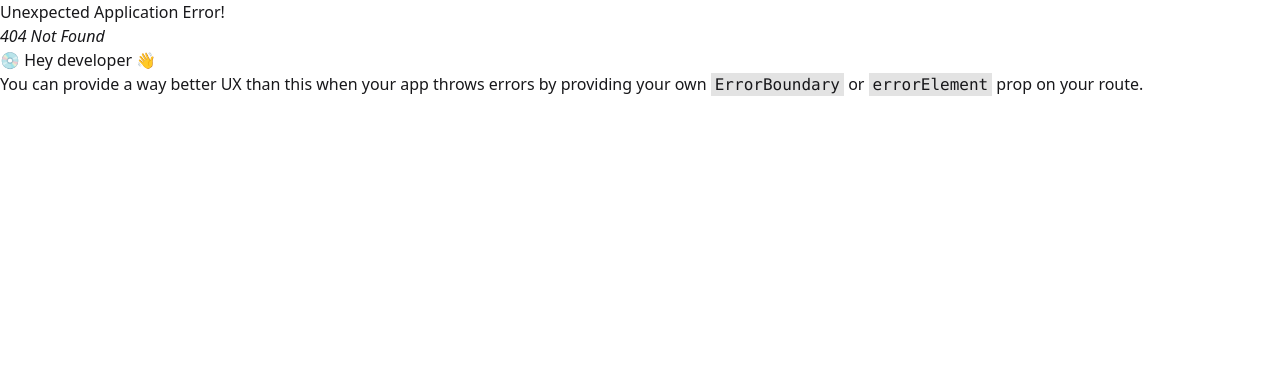
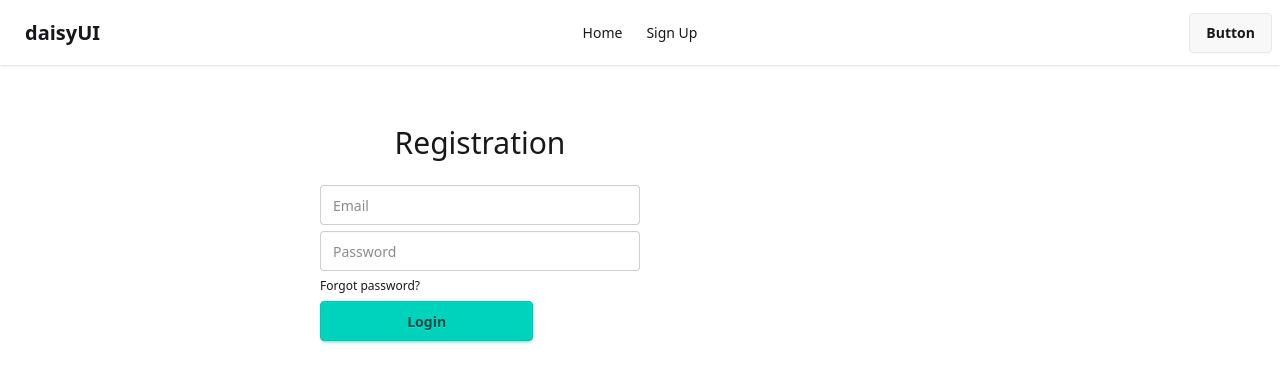
Before and after one commit to anujpaul27/React, a React (Vite) app: page /SignUp in a window 1280 px wide. Before the commit this address had no page. Shown: the top 382 px of the page. Built offline with nearby package versions, Linux system fonts and the light colour scheme.

Commit message:
create user using registration form

```diff
--- a/src/Component/Header.jsx
+++ b/src/Component/Header.jsx
@@ -1,11 +1,51 @@
-import React from 'react';
+import React from "react";
+import { NavLink } from "react-router-dom";
 
 const Header = () => {
-    return (
-        <div>
-            <h1>This is a header section as well </h1>
+    const links = <>
+        <li> <NavLink to={'/'}> Home</NavLink>  </li>
+        <li> <NavLink to={'SignUp'}> Sign Up</NavLink> </li>
+        </>
+  return (
+    <div className="navbar bg-base-100 shadow-sm">
+      <div className="navbar-start">
+        <div className="dropdown">
+          <div tabIndex={0} role="button" className="btn btn-ghost lg:hidden">
+            <svg
+              xmlns="http://www.w3.org/2000/svg"
+              className="h-5 w-5"
+              fill="none"
+              viewBox="0 0 24 24"
+              stroke="currentColor"
+            >
+              {" "}
+              <path
+                strokeLinecap="round"
+                strokeLinejoin="round"
+                strokeWidth="2"
+                d="M4 6h16M4 12h8m-8 6h16"
+              />{" "}
+            </svg>
+          </div>
+          <ul
+            tabIndex="-1"
+            className="menu menu-sm dropdown-content bg-base-100 rounded-box z-1 mt-3 w-52 p-2 shadow"
+          >
+            {links}
+          </ul>
         </div>
-    );
+        <a className="btn btn-ghost text-xl">daisyUI</a>
+      </div>
+      <div className="navbar-center hidden lg:flex">
+        <ul className="menu menu-horizontal px-1">
+          {links}
+        </ul>
+      </div>
+      <div className="navbar-end">
+        <a className="btn">Button</a>
+      </div>
+    </div>
+  );
 };
 
 export default Header;
--- a/src/Component/Login.jsx
+++ b/src/Component/Login.jsx
@@ -1,73 +1,81 @@
-import { GithubAuthProvider, GoogleAuthProvider, signInWithPopup, signOut } from "firebase/auth";
+import {
+  GithubAuthProvider,
+  GoogleAuthProvider,
+  signInWithPopup,
+  signOut,
+} from "firebase/auth";
 import auth from "../FireBase/firebase_init";
 import { useState } from "react";
 
 const Login = () => {
-    const [user, setUser] = useState(null)
+  const [user, setUser] = useState(null);
   const provider = new GoogleAuthProvider();
   const githubProvider = new GithubAuthProvider();
-    const [githubUser, setgithubUser] = useState(null)
+  const [githubUser, setgithubUser] = useState(null);
 
-    const handleLogin = ()=>
-    {
-       signInWithPopup(auth,provider)
-       .then(result=>{
+  const handleLogin = () => {
+    signInWithPopup(auth, provider)
+      .then((result) => {
         setUser(result.user);
       })
-       .catch(error=>{
-        console.log('Error message: ',error);
-        setUser(null)
+      .catch((error) => {
+        console.log("Error message: ", error);
+        setUser(null);
+      });
+  };
+
+  const handleSignOut = () => {
+    signOut(auth)
+      .then((result) => {
+        console.log("Sign Out Success", result);
+        setUser(null);
       })
-    }
+      .catch((error) => {
+        console.log(error);
+      });
+  };
 
-    const handleSignOut = () =>
-    {
-        signOut(auth)
-        .then(result=>{
-            console.log('Sign Out Success',result);
-            setUser(null)
-        })
-        .catch(error=>{
-            console.log(error);
-        })
-
-    }
-
-    const handleGithubSignIn = () =>
-    {
-        signInWithPopup(auth,githubProvider)
-        .then(result=>{
+  const handleGithubSignIn = () => {
+    signInWithPopup(auth, githubProvider)
+      .then((result) => {
         setgithubUser(result.user);
       })
-        .catch(error => {
+      .catch((error) => {
         console.log(error);
-        })
-    }
+      });
+  };
 
   return (
     <div>
-            {
-                user ? <button onClick={handleSignOut} className='btn btn-success'>Sign Out</button> : <div>
-                    <button onClick={handleLogin} className='btn btn-success'>Login with google</button>
-                    <button onClick={handleGithubSignIn} className='btn btn-success'>Login with Github</button>
+      {user ? (
+        <button onClick={handleSignOut} className="btn btn-success">
+          Sign Out
+        </button>
+      ) : (
+        <div>
+          <button onClick={handleLogin} className="btn btn-success m-5">
+            Login with google
+          </button>
+          <button onClick={handleGithubSignIn} className="btn btn-success">
+            Login with Github
+          </button>
         </div>
-            }
+      )}
 
-            {
-                user && <div>
+      {user && (
+        <div>
           <h1>Name: {user.displayName}</h1>
           <p>Email: {user.email}</p>
           <img src={user.photoURL} alt="" />
         </div>
-
-            }
-            {
-                githubUser && <div>
+      )}
+      {githubUser && (
+        <div>
           <h1>Name: {githubUser.displayName}</h1>
           <p>Email: {githubUser.email}</p>
           <img src={githubUser.photoURL} alt="" />
         </div>
-            }
+      )}
     </div>
   );
 };
--- /dev/null
+++ b/src/Component/Registration.jsx
@@ -0,0 +1,44 @@
+import { createUserWithEmailAndPassword } from "firebase/auth";
+import React from "react";
+import auth from "../FireBase/firebase_init";
+
+const Registration = () => {
+
+    function handleSubmit (e)
+    {
+        e.preventDefault()
+        const email = e.target.email.value;
+        const password = e.target.password.value;
+        // console.log(name, password);
+
+        createUserWithEmailAndPassword(auth,email,password)
+        .then(result=> {
+            console.log('Registration successful');
+        })
+        .catch(error=>{
+            console.log(error);
+        })
+    }
+
+  return (
+    <section className="w-full">
+      <div className="w-1/2 mx-auto my-10 ">
+        <h1 className="w-1/2 text-center text-3xl py-5">Registration</h1>
+        <form onSubmit={handleSubmit}>
+          <fieldset className="fieldset">
+            {/* <label className="label">Email</label> */}
+            <input type="email" className="input" placeholder="Email" name='email' />
+            {/* <label className="label">Password</label> */}
+            <input type="password" className="input" placeholder="Password" name='password'/>
+            <div>
+              <a className="link link-hover">Forgot password?</a>
+            </div>
+            <button className="btn btn-accent w-1/3">Login</button>
+          </fieldset>
+        </form>
+      </div>
+    </section>
+  );
+};
+
+export default Registration;
--- a/src/main.jsx
+++ b/src/main.jsx
@@ -6,6 +6,7 @@ import { createBrowserRouter, RouterProvider } from 'react-router-dom'
 import Header from './component/Header.jsx'
 import Main from './component/main.jsx'
 import Login from './Component/Login.jsx'
+import Registration from './Component/Registration.jsx'
 
 const router = createBrowserRouter ([
   {
@@ -13,8 +14,8 @@ const router = createBrowserRouter ([
     element: <Main></Main>,
     children: [
       {
-        path: '/',
-        element: <Login> </Login>
+        path: '/SignUp',
+        element: <Registration> </Registration>
       }
     ]
   }
```
Also changed, not shown: src/index.css (line endings or trailing spaces). Lines whose indentation alone changed are shown as unchanged.
